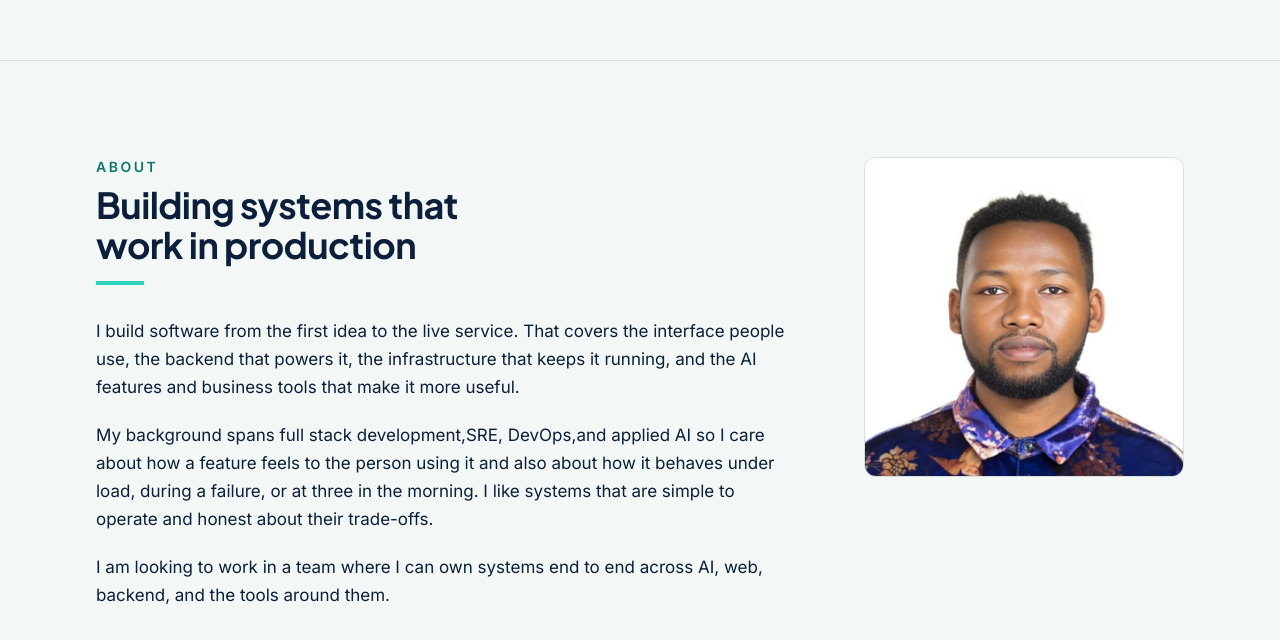
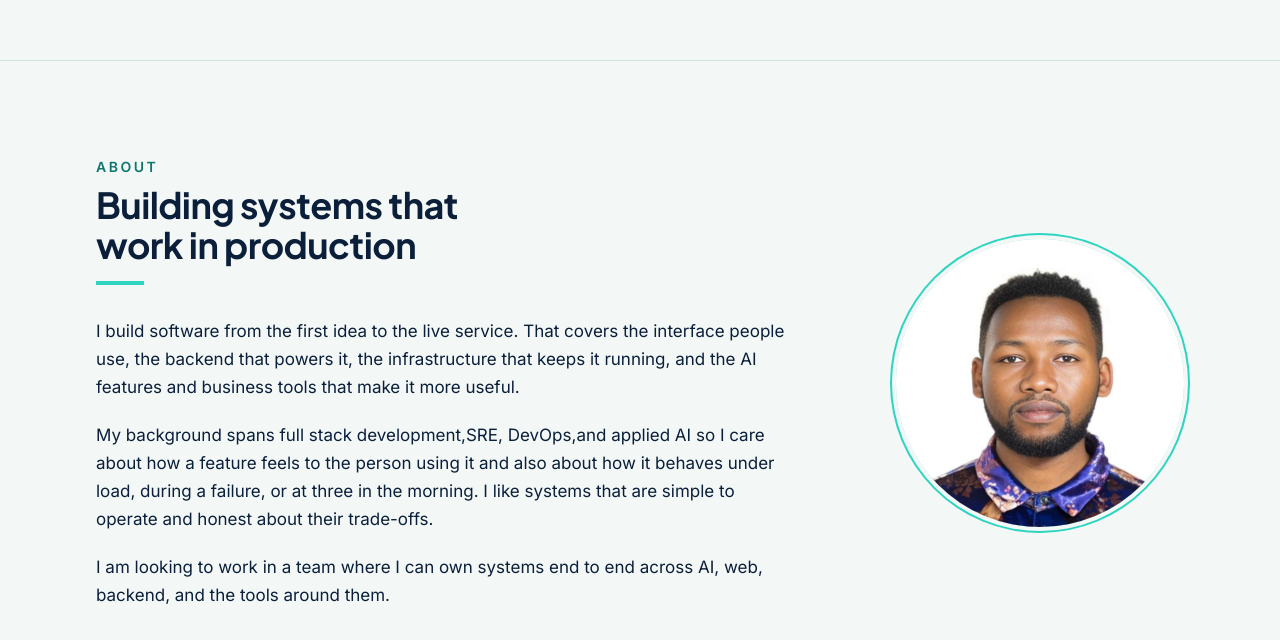
Before and after one commit to gilbertofke/gilbert-portfolio, a Next.js app: page / in a window 1280 px wide. Shown: the part 740-1380 px from the top of the page. Built offline with nearby package versions, Linux system fonts and the light colour scheme.

Commit message:
fix: center portrait horizontally on mobile and vertically on desktop

```diff
--- a/src/components/About.tsx
+++ b/src/components/About.tsx
@@ -5,8 +5,8 @@ import SectionHeading from "./SectionHeading";
 export default function About() {
   return (
     <section id="about" className="section-pad">
-      <div className="page-container grid gap-10 md:grid-cols-[minmax(0,1fr)_18rem] md:gap-16 lg:grid-cols-[minmax(0,1fr)_20rem]">
-        <div>
+      <div className="page-container grid gap-10 md:grid-cols-[minmax(0,1fr)_16rem] md:gap-16 lg:grid-cols-[minmax(0,1fr)_18rem]">
+        <div className="md:self-center">
           <SectionHeading eyebrow="About" title={about.title} />
           <div className="mt-8 max-w-prose space-y-5">
             {about.paragraphs.map((paragraph) => (
@@ -15,14 +15,14 @@ export default function About() {
           </div>
         </div>
 
-        <div className="order-first md:order-last">
+        <div className="order-first flex justify-center md:order-last md:block md:self-center">
           <Image
             src={about.photo.src}
             alt={about.photo.alt}
             width={640}
             height={640}
-            sizes="(min-width: 1024px) 320px, (min-width: 768px) 288px, 176px"
-            className="aspect-square w-44 rounded-xl border border-line object-cover md:w-full"
+            sizes="(min-width: 1024px) 288px, (min-width: 768px) 256px, (min-width: 640px) 192px, 160px"
+            className="aspect-square w-40 rounded-full object-cover object-[50%_25%] ring-2 ring-turq ring-offset-4 ring-offset-paper sm:w-48 md:w-64 lg:w-72"
           />
         </div>
       </div>
```
